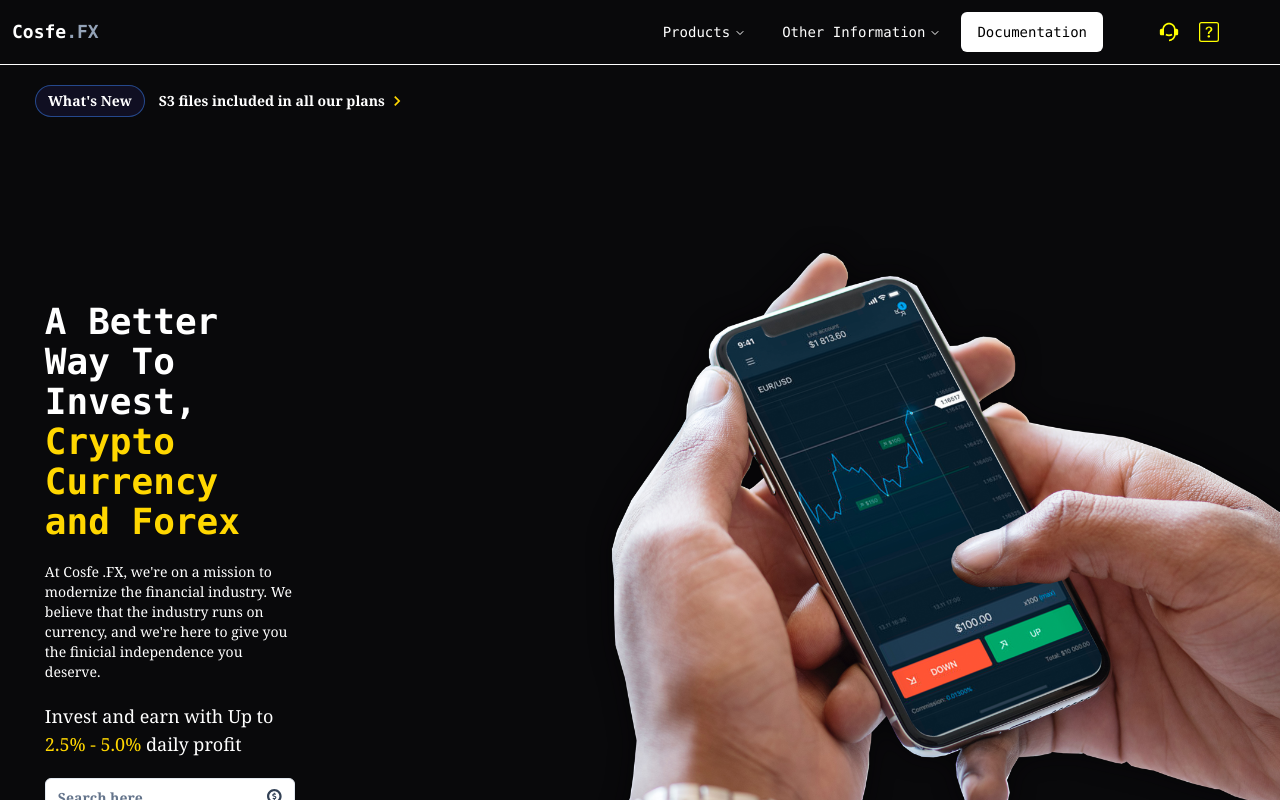
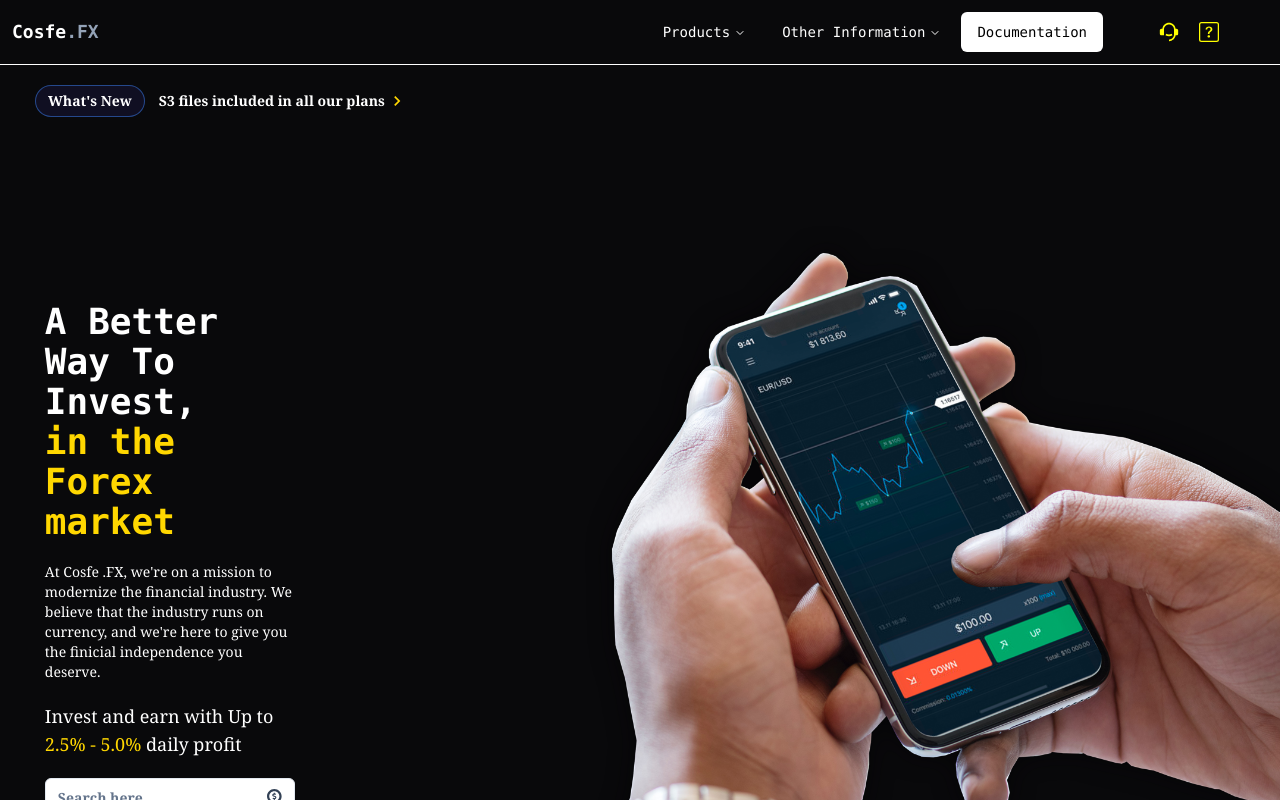
Before and after one commit to nathjoeetim/Cosfe.fx, a Next.js app: page / in a window 1280 px wide. Shown: the top 800 px of the page. Built offline with nearby package versions, Linux system fonts and the light colour scheme.

Commit message:
removed crypto

```diff
--- a/src/app/page.tsx
+++ b/src/app/page.tsx
@@ -30,7 +30,7 @@ function Home() {
         <div className="flex flex-col gap-5 flex-1 font-bold text-white ">
           <span className="text-4xl font-mono ">
             A Better Way To Invest, <br />
-            <CustomText> Crypto Currency and Forex </CustomText>
+            <CustomText> in the Forex market </CustomText>
           </span>
           <span className="font-normal text-sm">
             At Cosfe .FX, we&apos;re on a mission to modernize the financial
--- a/src/components/navigationMenu.tsx
+++ b/src/components/navigationMenu.tsx
@@ -75,7 +75,7 @@ export function NavigationMenuComponent() {
                     width={24}
                     alt="cur"
                   />
-                  Forex and Crypto Currencies
+                  Forex Exchange
                 </div>
               </ListItem>
               <ListItem
```
